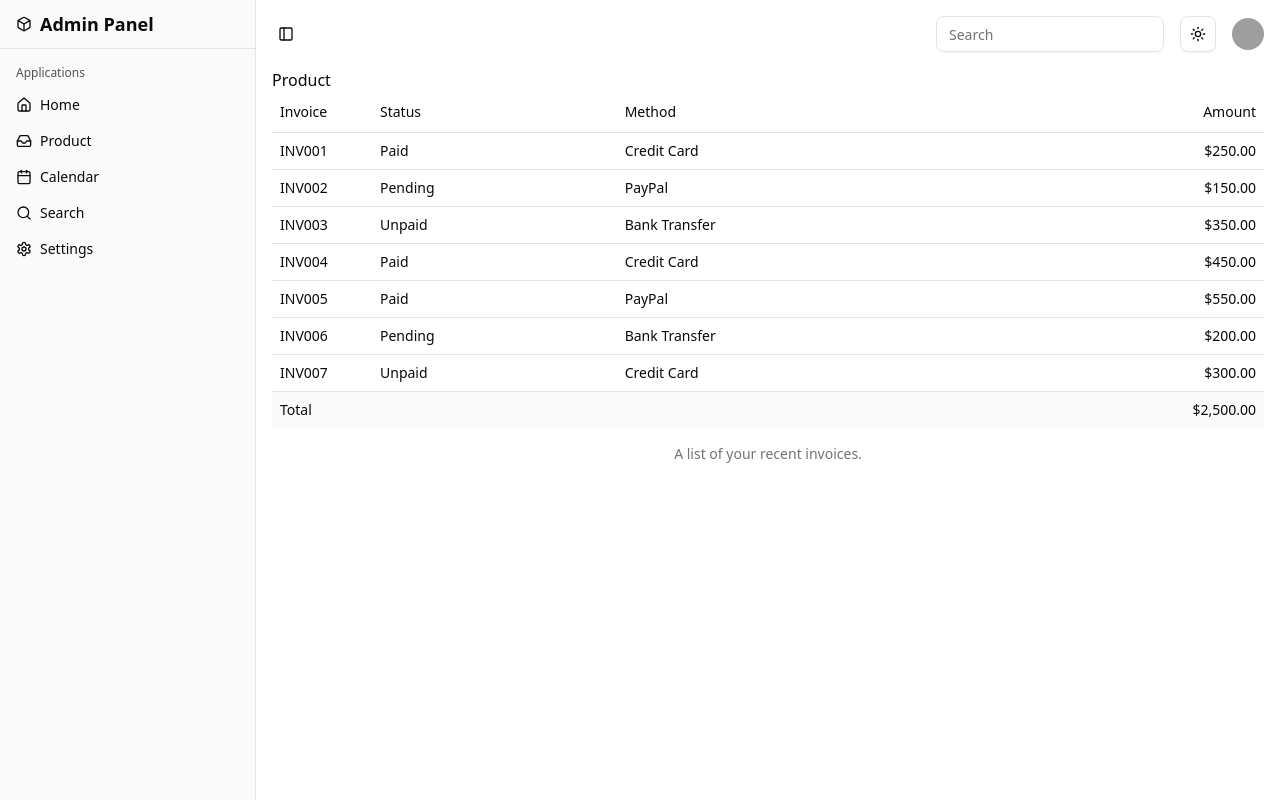
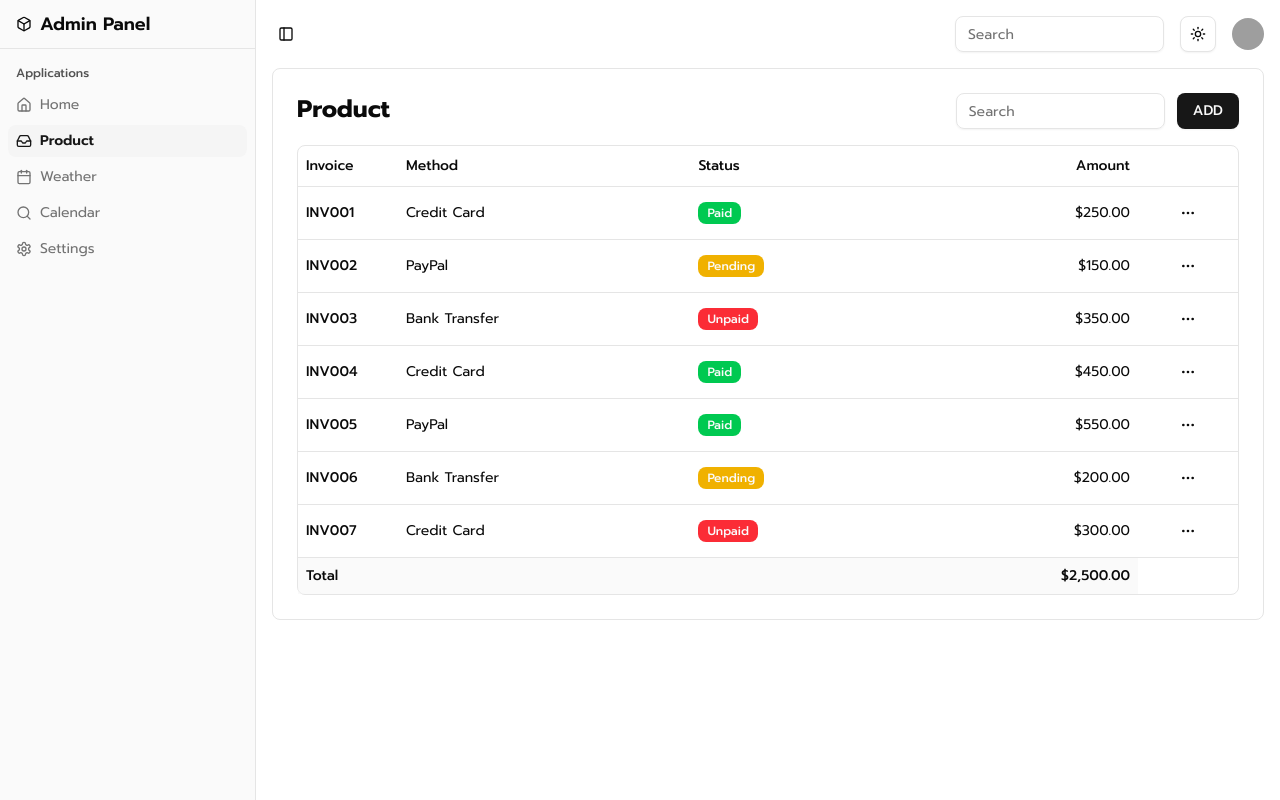
Before and after one commit to PiwPhongsathon/Dashboard, a Next.js app: page /product in a window 1280 px wide. Built offline with nearby package versions, Linux system fonts and the light colour scheme; grey boxes are pictures that could not be loaded.

Commit message:
login with api

```diff
--- a/package.json
+++ b/package.json
@@ -15,7 +15,7 @@
     "@radix-ui/react-label": "^2.1.4",
     "@radix-ui/react-select": "^2.2.4",
     "@radix-ui/react-separator": "^1.1.4",
-    "@radix-ui/react-slot": "^1.2.0",
+    "@radix-ui/react-slot": "^1.2.2",
     "@radix-ui/react-tooltip": "^1.2.4",
     "class-variance-authority": "^0.7.1",
     "clsx": "^2.1.1",
--- a/src/app/globals.css
+++ b/src/app/globals.css
@@ -8,6 +8,7 @@
   --color-foreground: var(--foreground);
   --font-sans: var(--font-geist-sans);
   --font-mono: var(--font-geist-mono);
+  --font-prompt: var(--font-prompt);
   --color-sidebar-ring: var(--sidebar-ring);
   --color-sidebar-border: var(--sidebar-border);
   --color-sidebar-accent-foreground: var(--sidebar-accent-foreground);
--- a/src/app/layout.jsx
+++ b/src/app/layout.jsx
@@ -1,18 +1,13 @@
-import { Geist, Geist_Mono } from "next/font/google";
+import { Prompt } from "next/font/google";
 import "./globals.css";
 
-const geistSans = Geist({
-  variable: "--font-geist-sans",
+const prompt = Prompt({
   subsets: ["latin"],
-});
-
-const geistMono = Geist_Mono({
-  variable: "--font-geist-mono",
-  subsets: ["latin"],
+  weight: ["100", "200", "300", "400", "500", "600", "700", "800", "900"],
 });
 
 export const metadata = {
-  title: "Create Next App",
+  title: "Dashboard",
   description: "Generated by create next app",
 };
 
@@ -20,7 +15,7 @@ export default function RootLayout({ children }) {
   return (
     <html lang="en" suppressHydrationWarning>
       <body
-        className={`${geistSans.variable} ${geistMono.variable} antialiased`}
+        className={prompt.className}
       >
           {children}
       </body>
--- a/src/app/login/page.jsx
+++ b/src/app/login/page.jsx
@@ -16,25 +16,24 @@ export default function LoginPage() {
     e.preventDefault();
 
     try {
-      const res = await fetch('https://www.melivecode.com/api/login', {
+      const res = await fetch('http://localhost:5016/api/Auth/login', {
         method: 'POST',
         headers: {
           'Content-Type': 'application/json'
         },
-        body: JSON.stringify({ username, password, expiresIn: 60000 })
+        body: JSON.stringify({ username, password })
       });
 
       const data = await res.json();
 
-      if (data.status === 'ok') {
-        localStorage.setItem('accessToken', data.accessToken);
-        localStorage.setItem('user', JSON.stringify(data.user));
+      if (res.ok && data.token) {
+        localStorage.setItem('accessToken', data.token);
         router.push('/dashboard');
       } else {
-        setErrorMsg(data.message);
+        setErrorMsg('ชื่อผู้ใช้หรือรหัสผ่านไม่ถูกต้อง');
       }
     } catch (err) {
-      setErrorMsg('เกิดข้อผิดพลาดในการเชื่อมต่อ');
+      setErrorMsg('เชื่อมต่อ API ไม่ได้');
     }
   };
 
--- a/src/app/product/page.jsx
+++ b/src/app/product/page.jsx
@@ -1,3 +1,6 @@
+import { Badge } from "@/components/ui/badge";
+import { Button } from "@/components/ui/button";
+import { Input } from "@/components/ui/input";
 import {
   Table,
   TableBody,
@@ -8,6 +11,7 @@ import {
   TableHeader,
   TableRow,
 } from "@/components/ui/table";
+import { Ellipsis } from "lucide-react";
 
 const invoices = [
   {
@@ -15,67 +19,89 @@ const invoices = [
     paymentStatus: "Paid",
     totalAmount: "$250.00",
     paymentMethod: "Credit Card",
+    color: "bg-green-500",
   },
   {
     invoice: "INV002",
     paymentStatus: "Pending",
     totalAmount: "$150.00",
     paymentMethod: "PayPal",
+    color: "bg-yellow-500",
   },
   {
     invoice: "INV003",
     paymentStatus: "Unpaid",
     totalAmount: "$350.00",
     paymentMethod: "Bank Transfer",
+    color: "bg-red-500",
   },
   {
     invoice: "INV004",
     paymentStatus: "Paid",
     totalAmount: "$450.00",
     paymentMethod: "Credit Card",
+    color: "bg-green-500",
   },
   {
     invoice: "INV005",
     paymentStatus: "Paid",
     totalAmount: "$550.00",
     paymentMethod: "PayPal",
+    color: "bg-green-500",
   },
   {
     invoice: "INV006",
     paymentStatus: "Pending",
     totalAmount: "$200.00",
     paymentMethod: "Bank Transfer",
+    color: "bg-yellow-500",
   },
   {
     invoice: "INV007",
     paymentStatus: "Unpaid",
     totalAmount: "$300.00",
     paymentMethod: "Credit Card",
+    color: "bg-red-500",
   },
 ];
 
 const page = () => {
   return (
+    <div className="rounded-md border p-6">
+      <div className="flex justify-between mb-4">
         <div>
-      <h1>Product</h1>
+          <h3 className="text-2xl font-bold">Product</h3>
+        </div>
+        <div className="flex gap-3">
+          <Input placeholder="Search"></Input>
+          <Button>ADD</Button>
+        </div>
+      </div>
+      <div className="rounded-md border">
         <Table>
-        <TableCaption>A list of your recent invoices.</TableCaption>
           <TableHeader>
-
             <TableRow>
               <TableHead className="w-[100px]">Invoice</TableHead>
+              <TableHead>Method</TableHead>
               <TableHead>Status</TableHead>
-            <TableHead>Method</TableHead>
               <TableHead className="text-right">Amount</TableHead>
+              <TableHead className="w-[100px]"></TableHead>
             </TableRow>
           </TableHeader>
           <TableBody>
             {invoices.map((invoice) => (
               <TableRow key={invoice.invoice}>
                 <TableCell className="font-medium">{invoice.invoice}</TableCell>
-              <TableCell>{invoice.paymentStatus}</TableCell>
                 <TableCell>{invoice.paymentMethod}</TableCell>
-              <TableCell className="text-right">{invoice.totalAmount}</TableCell>
+                <TableCell><Badge className={invoice.color}>{invoice.paymentStatus}</Badge></TableCell>
+                <TableCell className="text-right">
+                  {invoice.totalAmount}
+                </TableCell>
+                <TableCell className="text-center">
+                  <Button variant="ghost">
+                    <Ellipsis/>
+                  </Button>
+                </TableCell>
               </TableRow>
             ))}
           </TableBody>
@@ -87,6 +113,7 @@ const page = () => {
           </TableFooter>
         </Table>
       </div>
+    </div>
   );
 };
 
--- /dev/null
+++ b/src/app/weather/layout.jsx
@@ -0,0 +1,26 @@
+import { AppSidebar } from '@/components/AppSidebar'
+import Header from '@/components/Header'
+import { ThemeProvider } from '@/components/theme-provider'
+import { SidebarProvider } from '@/components/ui/sidebar'
+import React from 'react'
+
+export default function layout({children}) {
+  return (
+    <div>
+      <ThemeProvider
+        attribute="class"
+        defaultTheme="system"
+        enableSystem
+        disableTransitionOnChange
+      >
+        <SidebarProvider>
+          <AppSidebar />
+          <main className="w-full">
+            <Header />
+            <div className="px-4">{children}</div>
+          </main>
+        </SidebarProvider>
+      </ThemeProvider>
+    </div>
+  )
+}
--- a/src/components/AppSidebar.jsx
+++ b/src/components/AppSidebar.jsx
@@ -1,3 +1,5 @@
+"use client"
+
 import { Box, Calendar, ChevronDown, Home, Inbox, Search, Settings } from "lucide-react"
 import {
     DropdownMenu,
@@ -21,6 +23,7 @@ import {
     SidebarSeparator,
 } from "@/components/ui/sidebar"
 import Link from "next/link"
+import { usePathname } from "next/navigation"
 
 // Menu items.
 const items = [
@@ -35,12 +38,12 @@ const items = [
         icon: Inbox,
     },
     {
-        title: "Calendar",
-        url: "#",
+        title: "Weather",
+        url: "/weather",
         icon: Calendar,
     },
     {
-        title: "Search",
+        title: "Calendar",
         url: "#",
         icon: Search,
     },
@@ -52,6 +55,7 @@ const items = [
 ]
 
 export function AppSidebar() {
+    const pathname = usePathname();
     return (
         <Sidebar collapsible="icon">
             <SidebarHeader>
@@ -72,16 +76,26 @@ export function AppSidebar() {
                     <SidebarGroupLabel>Applications</SidebarGroupLabel>
                     <SidebarGroupContent>
                         <SidebarMenu>
-                            {items.map((item) => (
-                                <SidebarMenuItem key={item.title}>
-                                    <SidebarMenuButton asChild>
-                                        <a href={item.url}>
-                                            <item.icon />
-                                            <span>{item.title}</span>
-                                        </a>
-                                    </SidebarMenuButton>
-                                </SidebarMenuItem>
-                            ))}
+                        {items.map((item) => {
+                                const isActive = pathname === item.url;
+                                return (
+                                    <SidebarMenuItem key={item.title}>
+                                        <SidebarMenuButton asChild>
+                                            <Link
+                                                href={item.url}
+                                                className={`flex items-center gap-2 px-2 py-1.5 rounded-md transition-colors ${
+                                                    isActive
+                                                        ? "bg-muted text-primary font-semibold"
+                                                        : "text-muted-foreground hover:bg-muted"
+                                                }`}
+                                            >
+                                                <item.icon className="w-4 h-4" />
+                                                <span>{item.title}</span>
+                                            </Link>
+                                        </SidebarMenuButton>
+                                    </SidebarMenuItem>
+                                );
+                            })}
                         </SidebarMenu>
                     </SidebarGroupContent>
                 </SidebarGroup>
--- /dev/null
+++ b/src/components/ui/badge.jsx
@@ -0,0 +1,44 @@
+import * as React from "react"
+import { Slot } from "@radix-ui/react-slot"
+import { cva } from "class-variance-authority";
+
+import { cn } from "@/lib/utils"
+
+const badgeVariants = cva(
+  "inline-flex items-center justify-center rounded-md border px-2 py-0.5 text-xs font-medium w-fit whitespace-nowrap shrink-0 [&>svg]:size-3 gap-1 [&>svg]:pointer-events-none focus-visible:border-ring focus-visible:ring-ring/50 focus-visible:ring-[3px] aria-invalid:ring-destructive/20 dark:aria-invalid:ring-destructive/40 aria-invalid:border-destructive transition-[color,box-shadow] overflow-hidden",
+  {
+    variants: {
+      variant: {
+        default:
+          "border-transparent bg-primary text-primary-foreground [a&]:hover:bg-primary/90",
+        secondary:
+          "border-transparent bg-secondary text-secondary-foreground [a&]:hover:bg-secondary/90",
+        destructive:
+          "border-transparent bg-destructive text-white [a&]:hover:bg-destructive/90 focus-visible:ring-destructive/20 dark:focus-visible:ring-destructive/40 dark:bg-destructive/60",
+        outline:
+          "text-foreground [a&]:hover:bg-accent [a&]:hover:text-accent-foreground",
+      },
+    },
+    defaultVariants: {
+      variant: "default",
+    },
+  }
+)
+
+function Badge({
+  className,
+  variant,
+  asChild = false,
+  ...props
+}) {
+  const Comp = asChild ? Slot : "span"
+
+  return (
+    <Comp
+      data-slot="badge"
+      className={cn(badgeVariants({ variant }), className)}
+      {...props} />
+  );
+}
+
+export { Badge, badgeVariants }
```
Also changed, not shown: src/app/weather/page.jsx (added, +63 -0 lines), 1 other file (tests, documents, lock files or other folders). Lines whose indentation alone changed are shown as unchanged.
